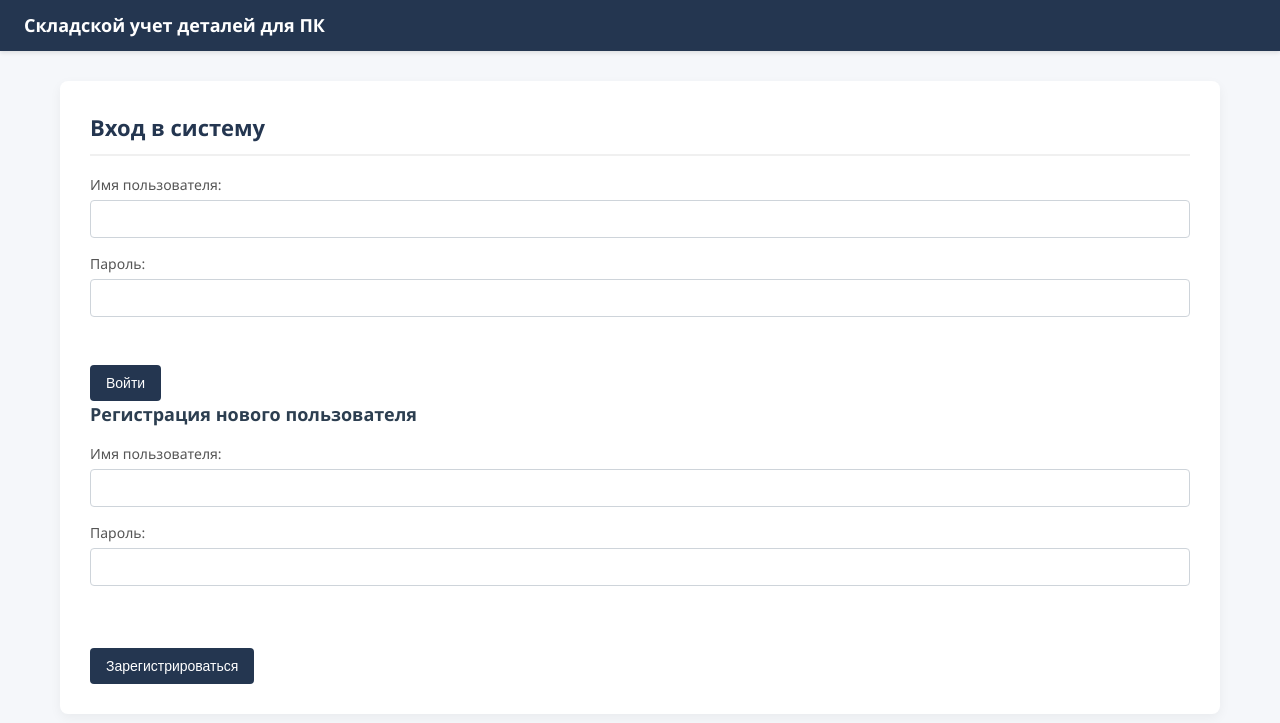
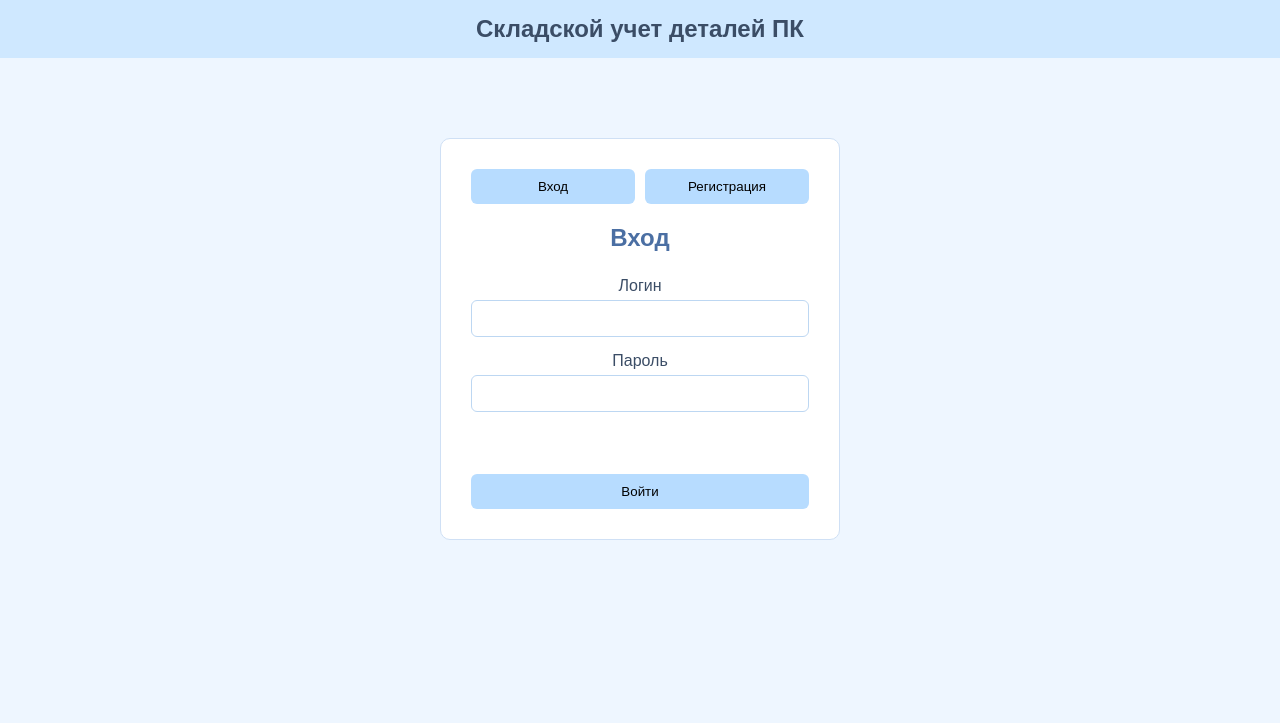
Before and after one commit to dsashaxx/cursach, a PHP site: page /login.html in a window 1280 px wide. Shown: the top 723 px of the page. Run offline with PHP 8.4, Linux system fonts and the light colour scheme.

Commit message:
плюс JS

```diff
--- a/categories.html
+++ b/categories.html
@@ -55,5 +55,6 @@
             </form>
         </dialog>
     </main>
+    <script src="script.js"></script>
 </body>
 </html>
--- a/index.html
+++ b/index.html
@@ -18,5 +18,6 @@
             <p>Используйте меню для перехода к деталям, складам, справочникам и движениям товара.</p>
         </section>
     </main>
+    <script src="script.js"></script>
 </body>
 </html>
--- a/login.html
+++ b/login.html
@@ -2,45 +2,66 @@
 <html lang="ru">
 <head>
     <meta charset="UTF-8">
-    <meta name="viewport" content="width=device-width, initial-scale=1.0">
-    <title>Вход - Склад деталей ПК</title>
+    <title>Вход</title>
     <link rel="stylesheet" href="style.css">
+    <script src="login.js" defer></script>
 </head>
 <body>
-    <header>
-        <h1>Складской учет деталей для ПК</h1>
-    </header>
 
-    <main>
-        <section class="card">
-            <h2>Вход в систему</h2>
+<header>
+    <h1>Складской учет деталей ПК</h1>
+</header>
+
+<main>
+    <div class="auth-box">
+
+        <div class="auth-buttons">
+            <button type="button" id="login-tab">Вход</button>
+            <button type="button" id="register-tab">Регистрация</button>
+        </div>
+
+        <div id="login-section">
+            <h2>Вход</h2>
+
             <form id="login-form">
                 <label>
-                    Имя пользователя:
+                    Логин
                     <input type="text" id="username" required>
                 </label>
+
                 <label>
-                    Пароль:
+                    Пароль
                     <input type="password" id="password" required>
                 </label>
+
                 <p id="error-msg" class="error"></p>
+
                 <button type="submit">Войти</button>
             </form>
+        </div>
 
-            <h3>Регистрация нового пользователя</h3>
+        <div id="register-section" class="hidden">
+            <h2>Регистрация</h2>
+
             <form id="register-form">
                 <label>
-                    Имя пользователя:
+                    Логин
                     <input type="text" id="reg-username" required>
                 </label>
+
                 <label>
-                    Пароль:
+                    Пароль
                     <input type="password" id="reg-password" required>
                 </label>
-                <p id="reg-msg"></p>
+
+                <p id="reg-msg" class="error"></p>
+
                 <button type="submit">Зарегистрироваться</button>
             </form>
-        </section>
-    </main>
+        </div>
+
+    </div>
+</main>
+
 </body>
 </html>
--- /dev/null
+++ b/login.js
@@ -0,0 +1,15 @@
+const loginTab = document.getElementById('login-tab');
+const registerTab = document.getElementById('register-tab');
+
+const loginSection = document.getElementById('login-section');
+const registerSection = document.getElementById('register-section');
+
+loginTab.addEventListener('click', function () {
+    loginSection.classList.remove('hidden');
+    registerSection.classList.add('hidden');
+});
+
+registerTab.addEventListener('click', function () {
+    registerSection.classList.remove('hidden');
+    loginSection.classList.add('hidden');
+});
--- a/movements.html
+++ b/movements.html
@@ -79,6 +79,6 @@
             </form>
         </dialog>
     </main>
-
+    <script src="script.js"></script>
 </body>
 </html>
--- a/parts.html
+++ b/parts.html
@@ -83,6 +83,6 @@
             </form>
         </dialog>
     </main>
-
+    <script src="script.js"></script>
 </body>
 </html>
--- a/style.css
+++ b/style.css
@@ -1,195 +1,133 @@
-
-* { box-sizing: border-box; }
+* {
+    box-sizing: border-box;
+}
 body {
     margin: 0;
-    font-family: 'Segoe UI', Arial, sans-serif;
-    background: #f5f7fa;
-    color: #333;
-    line-height: 1.5;
+    font-family: Arial, sans-serif;
+    background: #eef6ff;
+    color: #3b4d66;
 }
 header {
-    background: #243650;
-    color: white;
-    padding: 12px 24px;
-    display: flex;
-    align-items: center;
-    justify-content: space-between;
-    position: sticky; /* Шапка прилипает к верху */
-    top: 0;
-    z-index: 100;
-    box-shadow: 0 2px 4px rgba(0,0,0,0.1);
+    background: #cfe8ff;
+    padding: 15px;
+    text-align: center;
+}
+header h1 {
+    margin: 0;
+    font-size: 24px;
+}
+nav {
+    margin-top: 10px;
 }
 
-header h1 {
-    font-size: 18px;
-    margin: 0;
-    font-weight: 600;
+nav a {
+    text-decoration: none;
+    color: #3b4d66;
+    margin: 0 10px;
+    font-size: 14px;
+}
+main {
+    max-width: 1000px;
+    margin: 40px auto;
+    padding: 0 20px;
+}
+.card {
+    background: white;
+    border: 1px solid #cfe0f5;
+    border-radius: 10px;
+    padding: 30px;
+    text-align: center;
+}
+h2 {
+    text-align: center;
+    color: #4b6fa3;
+    margin-top: 0;
+    margin-bottom: 25px;
 }
 
-/* Навигация */
-nav { display: flex; gap: 15px; align-items: center; }
-nav a {
-    color: rgba(255,255,255,0.9);
-    text-decoration: none;
-    padding: 6px 10px;
-    border-radius: 4px;
-    transition: background 0.2s;
-    font-size: 14px;
+h3 {
+    color: #4b6fa3;
 }
-nav a:hover {
-    background: rgba(255,255,255,0.15);
-    color: #fff;
+form {
+    display: flex;
+    flex-direction: column;
+    gap: 15px;
 }
-nav button {
-    background: #d63031; /* Красная кнопка выхода */
-    border: none;
-}
-
-/* Основной контейнер */
-main {
-    max-width: 1200px;
-    margin: 30px auto;
-    padding: 0 20px;
-}
-
-/* Карточки */
-.card {
-    background: white;
-    padding: 30px;
-    border-radius: 8px;
-    box-shadow: 0 4px 12px rgba(0,0,0,0.05);
-    margin-bottom: 20px;
-}
-
-/* Заголовки */
-h2 { margin-top: 0; color: #243650; font-size: 22px; border-bottom: 2px solid #f0f0f0; padding-bottom: 10px; }
-h3 { margin-top: 0; color: #2c3e50; font-size: 18px; margin-bottom: 15px;}
-
-/* Формы и инпуты */
-form { display: flex; flex-direction: column; gap: 15px; }
 label {
     display: flex;
     flex-direction: column;
-    font-weight: 500;
-    font-size: 14px;
-    color: #555;
     gap: 5px;
 }
-input, select, textarea {
-    width: 100%;
+input,
+select,
+textarea {
     padding: 10px;
-    border: 1px solid #ced4da;
-    border-radius: 4px;
-    font-size: 14px;
-    transition: border-color 0.2s;
+    border: 1px solid #bdd7f2;
+    border-radius: 6px;
 }
-input:focus, select:focus, textarea:focus {
-    outline: none;
-    border-color: #243650;
-    box-shadow: 0 0 0 3px rgba(36, 54, 80, 0.1);
+button {
+    background: #b7dcff;
+    border: none;
+    padding: 10px 15px;
+    border-radius: 6px;
+    cursor: pointer;
 }
-textarea { resize: vertical; }
-
-/* Кнопки */
-button, .btn {
-    cursor: pointer;
-    border: none;
-    padding: 10px 16px;
-    border-radius: 4px;
-    font-size: 14px;
-    font-weight: 500;
-    transition: opacity 0.2s;
+button:hover {
+    background: #9ecfff;
 }
-button:hover { opacity: 0.9; }
-
-/* Основная кнопка (submit) */
-button[type="submit"] {
-    background: #243650;
-    color: white;
-    align-self: flex-start;
-}
-
-/* Кнопка отмены */
-button[type="button"] {
-    background: #fff;
-    border: 1px solid #ced4da;
-    color: #555;
-}
-
-/* Опасные действия (удаление) */
-.danger {
-    background: #e74c3c;
-    color: white;
-}
-.danger:hover { background: #c0392b; }
-
-/* Таблицы */
 table {
     width: 100%;
     border-collapse: collapse;
     margin-top: 20px;
-    background: white;
-    border: 1px solid #eee;
 }
-th, td {
-    padding: 12px 15px;
-    text-align: left;
-    border-bottom: 1px solid #eee;
+th,
+td {
+    border: 1px solid #d7e7f7;
+    padding: 10px;
 }
+
 th {
-    background: #f8f9fa;
-    font-weight: 600;
-    color: #495057;
-    position: sticky;
-    top: 0;
+    background: #dff0ff;
 }
-tr:hover { background-color: #fafafa; } /* Подсветка строки */
-
-/* Диалоговые окна (Modal) */
 dialog {
     border: none;
-    padding: 0;
-    width: min(600px, 90vw);
-    border-radius: 8px;
-    box-shadow: 0 10px 30px rgba(0,0,0,0.2);
-    overflow: hidden;
+    border-radius: 10px;
+    padding: 20px;
 }
-dialog::backdrop {
-    background: rgba(0,0,0,0.5); /* Затемнение фона */
+.error {
+    color: #d9534f;
 }
-dialog form {
+.auth-box {
+    max-width: 400px;
+    margin: 80px auto;
+    background: white;
     padding: 30px;
-}
-dialog h3 {
-    margin-bottom: 20px;
-    padding-bottom: 10px;
-    border-bottom: 1px solid #eee;
+    border-radius: 10px;
+    border: 1px solid #cfe0f5;
+    text-align: center;
 }
 
-/* Утилиты */
-.toolbar { display: flex; gap: 10px; margin: 15px 0; flex-wrap: wrap;}
-.row-actions { white-space: nowrap; display: flex; gap: 8px;}
-.row-actions button { padding: 6px 12px; font-size: 13px; }
-.msg, .error { color: #e74c3c; font-size: 13px; min-height: 18px; margin: 0; }
-.admin-only { display: none; } /* Скрыто для обычных пользователей */
+.auth-buttons {
+    display: flex;
+    gap: 10px;
+    margin-bottom: 20px;
+}
 
-/* Авторизация (Login page) */
-.auth-container {
-    max-width: 800px;
-    margin: 60px auto;
+.auth-buttons button {
+    flex: 1;
 }
-.auth-grid {
-    display: grid;
-    grid-template-columns: 1fr 1fr;
-    gap: 40px;
+
+.hidden {
+    display: none;
 }
-.login-box { padding: 20px; background: #f8f9fa; border-radius: 6px; }
+@media (max-width: 768px) {
 
-/* Адаптивность */
-@media (max-width: 768px) {
-    header { flex-direction: column; align-items: stretch; gap: 15px; }
-    nav { justify-content: center; flex-wrap: wrap; }
-    .auth-grid { grid-template-columns: 1fr; gap: 20px; }
-    .toolbar { flex-direction: column; }
-    button, .btn { width: 100%; }
+    header {
+        text-align: center;
+    }
+
+    nav a {
+        display: block;
+        margin: 5px 0;
+    }
 }
--- a/suppliers.html
+++ b/suppliers.html
@@ -66,6 +66,6 @@
             </form>
         </dialog>
     </main>
-
+    <script src="script.js"></script>
 </body>
 </html>
--- a/warehouses.html
+++ b/warehouses.html
@@ -55,5 +55,6 @@
             </form>
         </dialog>
     </main>
+    <script src="script.js"></script>
 </body>
 </html>
```
Also changed, not shown: script.js (added, +212 -0 lines).
